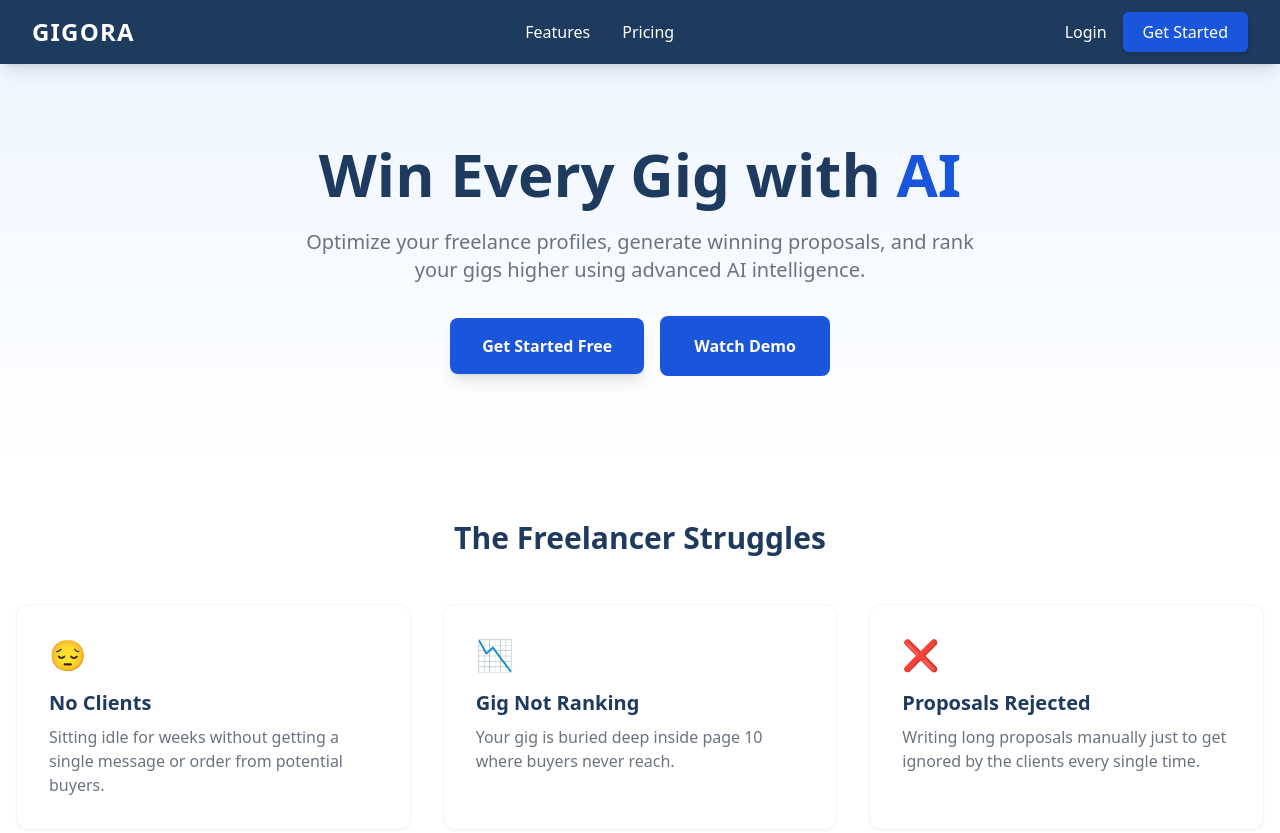
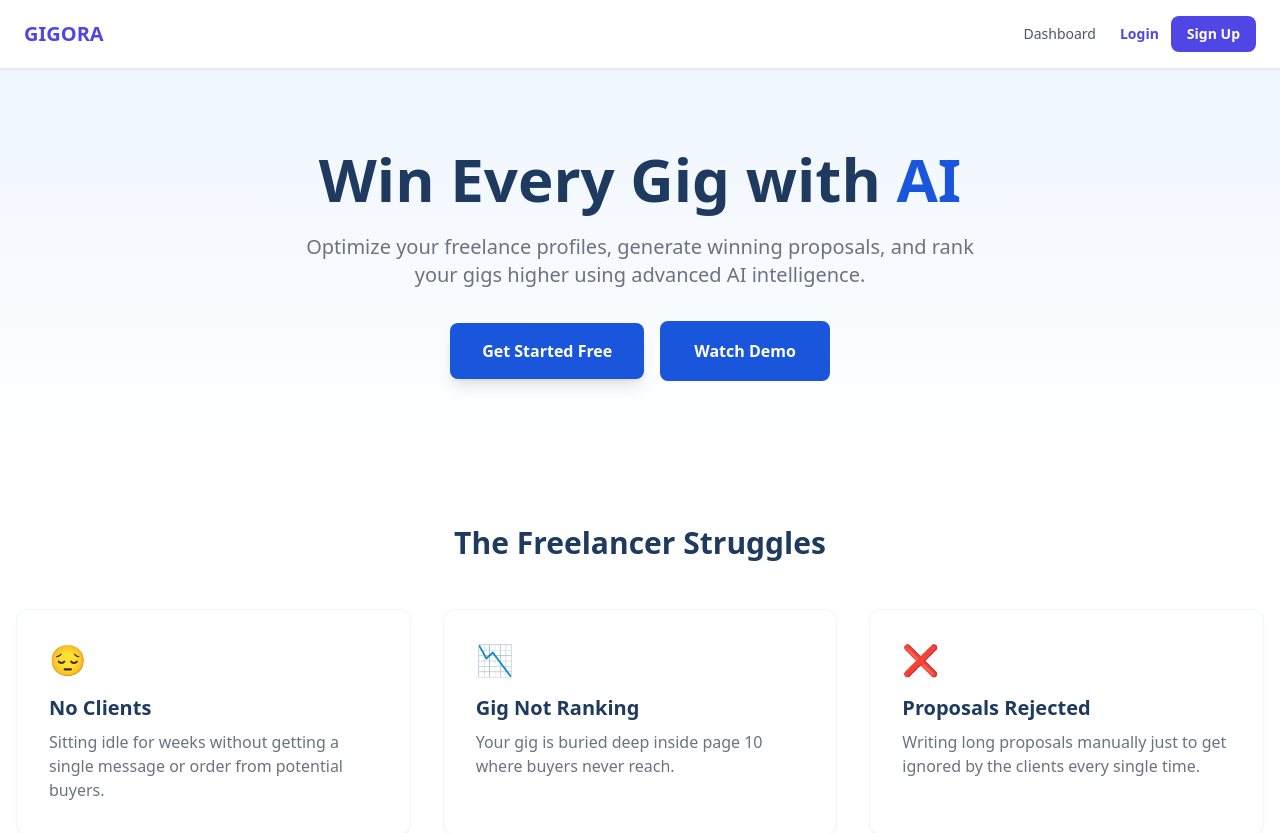
Before and after one commit to muhammadjunaid73/gigora-frontend, a React (Create React App) app: page / in a window 1280 px wide. Shown: the top 833 px of the page. Built offline with nearby package versions, Linux system fonts and the light colour scheme; no server answers.

Commit message:
User State Save logged-in user in React context

```diff
--- a/package.json
+++ b/package.json
@@ -8,6 +8,7 @@
     "@testing-library/jest-dom": "^6.9.1",
     "@testing-library/react": "^16.3.2",
     "@testing-library/user-event": "^13.5.0",
+    "lucide-react": "^1.24.0",
     "react": "^19.2.7",
     "react-dom": "^19.2.7",
     "react-router-dom": "^7.18.1",
--- a/src/App.jsx
+++ b/src/App.jsx
@@ -1,40 +1,155 @@
+// import { BrowserRouter as Router, Routes, Route } from "react-router-dom";
+// import Landing from "./pages/Landing";
+// import Login from "./pages/Login";
+// import Signup from "./pages/Signup";
+// import Dashboard from "./pages/Dashboard";
+// import { createClient } from "@supabase/supabase-js";
+
+// // ✅ Directly Hardcoded for local testing to fix the "supabaseUrl is required" crash
+// const supabaseUrl =
+//   process.env.REACT_APP_SUPABASE_URL ||
+//   "https://vqidkpdcykelymydlckc.supabase.co";
+// const supabaseKey =
+//   process.env.REACT_APP_SUPABASE_KEY ||
+//   "eyJhbGciOiJIUzI1NiIsInR5cCI6IkpXVCJ9.eyJpc3MiOiJzdXBhYmFzZSIsInJlZiI6InZxaWRrcGRjeWtlbHlteWRsY2tjIiwicm9sZSI6ImFub24iLCJpYXQiOjE3ODM3MzY4NjMsImV4cCI6MjA5OTMxMjg2M30.M5la69nTjKsZNLCrRjA6gEPhXwYt8vg3-_DHohqObhk";
+
+// // Safe instance creation with logical fallback
+// export const supabase =
+//   supabaseUrl && supabaseKey ? createClient(supabaseUrl, supabaseKey) : null;
+
+// if (!supabase) {
+//   console.warn("Supabase client failed to initialize. Check your credentials.");
+// }
+
+// function App() {
+//   return (
+//     <Router>
+//       <Routes>
+//         {/* Home / Landing Page Route */}
+//         <Route path="/" element={<Landing />} />
+
+//         {/* Auth & Internal App Routes */}
+//         <Route path="/login" element={<Login />} />
+//         <Route path="/signup" element={<Signup />} />
+//         <Route path="/dashboard" element={<Dashboard />} />
+//       </Routes>
+//     </Router>
+//   );
+// }
+
+// export default App;
+
+import React, { createContext, useContext, useEffect, useState } from "react";
 import { BrowserRouter as Router, Routes, Route } from "react-router-dom";
 import Landing from "./pages/Landing";
 import Login from "./pages/Login";
 import Signup from "./pages/Signup";
 import Dashboard from "./pages/Dashboard";
+import Navbar from "./components/Navbar";
 import { createClient } from "@supabase/supabase-js";
 
-// ✅ Directly Hardcoded for local testing to fix the "supabaseUrl is required" crash
-const supabaseUrl =
-  process.env.REACT_APP_SUPABASE_URL ||
-  "https://vqidkpdcykelymydlckc.supabase.co";
+
+
+
+
+// Supabase credentials setup - connects your app to the database
+const supabaseUrl = "https://vqidkpdcykelymydlckc.supabase.co";
 const supabaseKey =
-  process.env.REACT_APP_SUPABASE_KEY ||
-  "eyJhbGciOiJIUzI1NiIsInR5cCI6IkpXVCJ9.eyJpc3MiOiJzdXBhYmFzZSIsInJlZiI6InZxaWRrcGRjeWtlbHlteWRsY2tjIiwicm9sZSI6ImFub24iLCJpYXQiOjE3ODM3MzY4NjMsImV4cCI6MjA5OTMxMjg2M30.M5la69nTjKsZNLCrRjA6gEPhXwYt8vg3-_DHohqObhk";
+  "eyJhbGciOiJIUzI1NiIsInR5cCI6IkpXVCJ9.eyJpc3MiOiJzdXBhYmFzZSIsInJlZiI6InZxaWRrcGRjeUklbHlteWRsY2tjIiwicm9sZSI6ImFub24iLCJpYXQiOjE3ODM3MzY4NjMsImV4cCI6MjA5OTMxMjg2M30.M5la69nTjKsZNLCrRjA6gEPhXwYt8vg3-_DHohqObhk";
 
-// Safe instance creation with logical fallback
-export const supabase =
-  supabaseUrl && supabaseKey ? createClient(supabaseUrl, supabaseKey) : null;
+export const supabase = createClient(supabaseUrl, supabaseKey);
 
-if (!supabase) {
-  console.warn("Supabase client failed to initialize. Check your credentials.");
+// React Context API to share user state globally across components
+export const AuthContext = createContext();
+
+export function AuthProvider({ children }) {
+  const [user, setUser] = useState(null);
+  const [profile, setProfile] = useState(null);
+  const [loading, setLoading] = useState(true);
+
+  // Helper function to fetch the user's real full name from 'profiles' table in database
+  const fetchProfile = async (userId) => {
+    try {
+      const { data, error } = await supabase
+        .from("profiles")
+        .select("full_name")
+        .eq("id", userId)
+        .single();
+
+      if (error) throw error;
+      setProfile(data);
+    } catch (err) {
+      console.warn(
+        "Profile fetch failed or table not created yet:",
+        err.message,
+      );
+    } finally {
+      setLoading(false);
     }
+  };
+
+  // Listen to login/logout events in real-time
+  useEffect(() => {
+    // Check initial active session on load
+    supabase.auth.getSession().then(({ data: { session } }) => {
+      const currentUser = session?.user ?? null;
+      setUser(currentUser);
+      if (currentUser) {
+        fetchProfile(currentUser.id);
+      } else {
+        setLoading(false);
+      }
+    });
+
+    // Real-time auth state updates
+    const {
+      data: { subscription },
+    } = supabase.auth.onAuthStateChange((_event, session) => {
+      const currentUser = session?.user ?? null;
+      setUser(currentUser);
+      if (currentUser) {
+        fetchProfile(currentUser.id);
+      } else {
+        setProfile(null);
+        setLoading(false);
+      }
+    });
+
+    return () => subscription.unsubscribe();
+  }, []);
+
+  // Standard Logout function accessible globally
+  const logout = async () => {
+    await supabase.auth.signOut();
+  };
+
+  return (
+    <AuthContext.Provider value={{ user, profile, loading, logout }}>
+      {children}
+    </AuthContext.Provider>
+  );
+}
+
+// Simple custom hook to import auth state into any page/component easily
+export function useAuth() {
+  return useContext(AuthContext);
+}
+
 
 function App() {
   return (
+    <AuthProvider>
       <Router>
+        {/* Navbar will render on every page and read user state from AuthProvider */}
+        <Navbar />
         <Routes>
-        {/* Home / Landing Page Route */}
           <Route path="/" element={<Landing />} />
-
-        {/* Auth & Internal App Routes */}
           <Route path="/login" element={<Login />} />
           <Route path="/signup" element={<Signup />} />
           <Route path="/dashboard" element={<Dashboard />} />
         </Routes>
       </Router>
+    </AuthProvider>
   );
 }
-
 export default App;
--- a/src/components/LoadingSpinner.jsx
+++ b/src/components/LoadingSpinner.jsx
@@ -16,7 +16,7 @@ const LoadingSpinner = ({ message = "AI is processing your request..." }) => {
           {message}
         </p>
         <p className="text-xs text-[#6B7280]">
-          Please wait, calculating optimization parameters.
+          Please wait,calculating optimization parameters.
         </p>
       </div>
     </div>
--- a/src/components/Navbar.jsx
+++ b/src/components/Navbar.jsx
@@ -1,70 +1,156 @@
-import { Link } from 'react-router-dom';
-import { useState } from 'react';
+// import { Link } from 'react-router-dom';
+// import { useState } from 'react';
 
-const Navbar = () => {
+// const Navbar = () => {
+//   const [isOpen, setIsOpen] = useState(false);
+
+//   return (
+//     <nav className="bg-[#1E3A5F] sticky top-0 z-50 shadow-lg">
+//       <div className="max-w-7xl mx-auto px-4 sm:px-6 lg:px-8">
+//         <div className="flex justify-between h-16 items-center">
+
+//           {/* Logo */}
+//           <div className="flex-shrink-0 flex items-center">
+//             <span className="text-2xl font-black text-[#FFFFFF] tracking-wider cursor-pointer">
+//               GIGORA
+//             </span>
+//           </div>
+
+//           {/* Desktop Nav Links */}
+//           <div className="hidden md:flex space-x-8 font-medium">
+//             <a href="#features" className="text-[#FFFFFF] hover:text-[#EFF6FF] transition duration-200">Features</a>
+//             <a href="#pricing" className="text-[#FFFFFF] hover:text-[#EFF6FF] transition duration-200">Pricing</a>
+//           </div>
+
+//           {/* Buttons */}
+//           <div className="hidden md:flex items-center space-x-4">
+//             {/* ✓ Button ko Link se change kar diya */}
+//             <Link to="/login" className="text-[#FFFFFF] hover:text-[#EFF6FF] font-medium transition">
+//               Login
+//             </Link>
+//             <button className="bg-[#1A56DB] text-[#FFFFFF] px-5 py-2 rounded-md font-medium hover:bg-[#1E3A5F] transition duration-200 shadow-md">
+//               Get Started
+//             </button>
+//           </div>
+
+//           {/* Mobile Menu Button */}
+//           <div className="flex md:hidden">
+//             <button onClick={() => setIsOpen(!isOpen)} type="button" className="text-[#FFFFFF] hover:text-[#EFF6FF] focus:outline-none">
+//               {isOpen ? (
+//                 <svg className="h-6 w-6" fill="none" viewBox="0 0 24 24" stroke="currentColor"><path strokeLinecap="round" strokeLinejoin="round" strokeWidth="2" d="M6 18L18 6M6 6l12 12" /></svg>
+//               ) : (
+//                 <svg className="h-6 w-6" fill="none" viewBox="0 0 24 24" stroke="currentColor"><path strokeLinecap="round" strokeLinejoin="round" strokeWidth="2" d="M4 6h16M4 12h16M4 18h16" /></svg>
+//               )}
+//             </button>
+//           </div>
+
+//         </div>
+//       </div>
+
+//       {/* Mobile Menu Dropdown */}
+//       {isOpen && (
+//         <div className="md:hidden bg-[#1E3A5F] border-t border-[#EFF6FF] px-2 pt-2 pb-4 space-y-1">
+//           <a href="#features" onClick={() => setIsOpen(false)} className="block px-3 py-2 rounded-md text-base font-medium text-[#FFFFFF] hover:bg-[#1A56DB]">Features</a>
+//           <a href="#pricing" onClick={() => setIsOpen(false)} className="block px-3 py-2 rounded-md text-base font-medium text-[#FFFFFF] hover:bg-[#1A56DB]">Pricing</a>
+//           <div className="pt-4 border-t border-[#EFF6FF] flex flex-col space-y-2 px-3">
+//             {/* ✓ Mobile view ke button ko bhi Link se change kar diya */}
+//             <Link to="/login" onClick={() => setIsOpen(false)} className="text-[#FFFFFF] hover:text-[#EFF6FF] font-medium text-left">
+//               Login
+//             </Link>
+//             <button className="w-full bg-[#1A56DB] text-[#FFFFFF] px-4 py-2 rounded-md font-medium hover:bg-[#1E3A5F] transition">
+//               Get Started
+//             </button>
+//           </div>
+//         </div>
+//       )}
+//     </nav>
+//   );
+// };
+
+// export default Navbar;
+import React, { useState } from "react";
+import { Link } from "react-router-dom";
+import { useAuth } from "../App"; // Directly import the custom hook from App.jsx
+import { Menu, X } from "lucide-react"; // install: npm i lucide-react
+
+function Navbar() {
+  const { user, profile, loading, logout } = useAuth();
   const [isOpen, setIsOpen] = useState(false);
 
+  const displayName =
+    profile?.full_name || (user?.email ? user.email.split("@")[0] : "Guest");
+
+  const navLinks = (
+    <>
+      <Link
+        to="/dashboard"
+        onClick={() => setIsOpen(false)}
+        className="text-gray-600 hover:text-gray-900 text-sm font-medium"
+      >
+        Dashboard
+      </Link>
+
+      {loading ? (
+        <span className="text-xs text-gray-400">Loading...</span>
+      ) : user ? (
+        <div className="flex items-center gap-4">
+          <span className="text-sm font-semibold text-gray-700 bg-indigo-50 px-3 py-1.5 rounded-lg border border-indigo-100 flex items-center gap-1">
+            👋 {displayName}
+          </span>
+          <button
+            onClick={logout}
+            className="text-xs bg-red-50 text-red-600 border-red-200 px-3 py-1.5 rounded-lg font-medium hover:bg-red-100 transition shadow-sm"
+          >
+            Logout
+          </button>
+        </div>
+      ) : (
+        <div className="flex items-center gap-3">
+          <Link
+            to="/login"
+            className="text-sm text-indigo-600 font-semibold hover:underline"
+          >
+            Login
+          </Link>
+          <Link
+            to="/signup"
+            className="text-sm bg-indigo-600 text-white px-4 py-2 rounded-lg font-semibold hover:bg-indigo-700 transition"
+          >
+            Sign Up
+          </Link>
+        </div>
+      )}
+    </>
+  );
+
   return (
-    <nav className="bg-[#1E3A5F] sticky top-0 z-50 shadow-lg">
-      <div className="max-w-7xl mx-auto px-4 sm:px-6 lg:px-8">
-        <div className="flex justify-between h-16 items-center">
+    <nav className="bg-white border-b border-gray-200 px-6 py-4 shadow-sm sticky top-0 z-50">
+      <div className="flex justify-between items-center">
+        <Link
+          to="/"
+          className="text-xl font-bold text-indigo-600 hover:opacity-90"
+        >
+          GIGORA
+        </Link>
 
-          {/* Logo */}
-          <div className="flex-shrink-0 flex items-center">
-            <span className="text-2xl font-black text-[#FFFFFF] tracking-wider cursor-pointer">
-              GIGORA
-            </span>
-          </div>
+        {/* Desktop Menu */}
+        <div className="hidden md:flex items-center gap-6">{navLinks}</div>
 
-          {/* Desktop Nav Links */}
-          <div className="hidden md:flex space-x-8 font-medium">
-            <a href="#features" className="text-[#FFFFFF] hover:text-[#EFF6FF] transition duration-200">Features</a>
-            <a href="#pricing" className="text-[#FFFFFF] hover:text-[#EFF6FF] transition duration-200">Pricing</a>
-          </div>
-
-          {/* Buttons */}
-          <div className="hidden md:flex items-center space-x-4">
-            {/* ✓ Button ko Link se change kar diya */}
-            <Link to="/login" className="text-[#FFFFFF] hover:text-[#EFF6FF] font-medium transition">
-              Login
-            </Link>
-            <button className="bg-[#1A56DB] text-[#FFFFFF] px-5 py-2 rounded-md font-medium hover:bg-[#1E3A5F] transition duration-200 shadow-md">
-              Get Started
-            </button>
-          </div>
-
-          {/* Mobile Menu Button */}
-          <div className="flex md:hidden">
-            <button onClick={() => setIsOpen(!isOpen)} type="button" className="text-[#FFFFFF] hover:text-[#EFF6FF] focus:outline-none">
-              {isOpen ? (
-                <svg className="h-6 w-6" fill="none" viewBox="0 0 24 24" stroke="currentColor"><path strokeLinecap="round" strokeLinejoin="round" strokeWidth="2" d="M6 18L18 6M6 6l12 12" /></svg>
-              ) : (
-                <svg className="h-6 w-6" fill="none" viewBox="0 0 24 24" stroke="currentColor"><path strokeLinecap="round" strokeLinejoin="round" strokeWidth="2" d="M4 6h16M4 12h16M4 18h16" /></svg>
-              )}
-            </button>
-          </div>
-
-        </div>
+        {/* Mobile Hamburger */}
+        <button
+          className="md:hidden p-2 rounded-lg hover:bg-gray-100"
+          onClick={() => setIsOpen(!isOpen)}
+        >
+          {isOpen ? <X size={22} /> : <Menu size={22} />}
+        </button>
       </div>
 
       {/* Mobile Menu Dropdown */}
       {isOpen && (
-        <div className="md:hidden bg-[#1E3A5F] border-t border-[#EFF6FF] px-2 pt-2 pb-4 space-y-1">
-          <a href="#features" onClick={() => setIsOpen(false)} className="block px-3 py-2 rounded-md text-base font-medium text-[#FFFFFF] hover:bg-[#1A56DB]">Features</a>
-          <a href="#pricing" onClick={() => setIsOpen(false)} className="block px-3 py-2 rounded-md text-base font-medium text-[#FFFFFF] hover:bg-[#1A56DB]">Pricing</a>
-          <div className="pt-4 border-t border-[#EFF6FF] flex flex-col space-y-2 px-3">
-            {/* ✓ Mobile view ke button ko bhi Link se change kar diya */}
-            <Link to="/login" onClick={() => setIsOpen(false)} className="text-[#FFFFFF] hover:text-[#EFF6FF] font-medium text-left">
-              Login
-            </Link>
-            <button className="w-full bg-[#1A56DB] text-[#FFFFFF] px-4 py-2 rounded-md font-medium hover:bg-[#1E3A5F] transition">
-              Get Started
-            </button>
-          </div>
-        </div>
+        <div className="md:hidden mt-4 flex-col gap-4 pb-2">{navLinks}</div>
       )}
     </nav>
   );
-};
+}
 
 export default Navbar;
--- a/src/pages/Landing.jsx
+++ b/src/pages/Landing.jsx
@@ -1,9 +1,8 @@
-import Navbar from '../components/Navbar';
 
 const Landing = () => {
   return (
     <div className="bg-[#FFFFFF] min-h-screen text-[#111827]">
-      <Navbar />
+
 
       {/* Hero Section */}
       <section className="bg-gradient-to-b from-[#EFF6FF] to-[#FFFFFF] py-20 px-4 text-center">
```
Also changed, not shown: 1 other file (tests, documents, lock files or other folders). Lines whose indentation alone changed are shown as unchanged.
